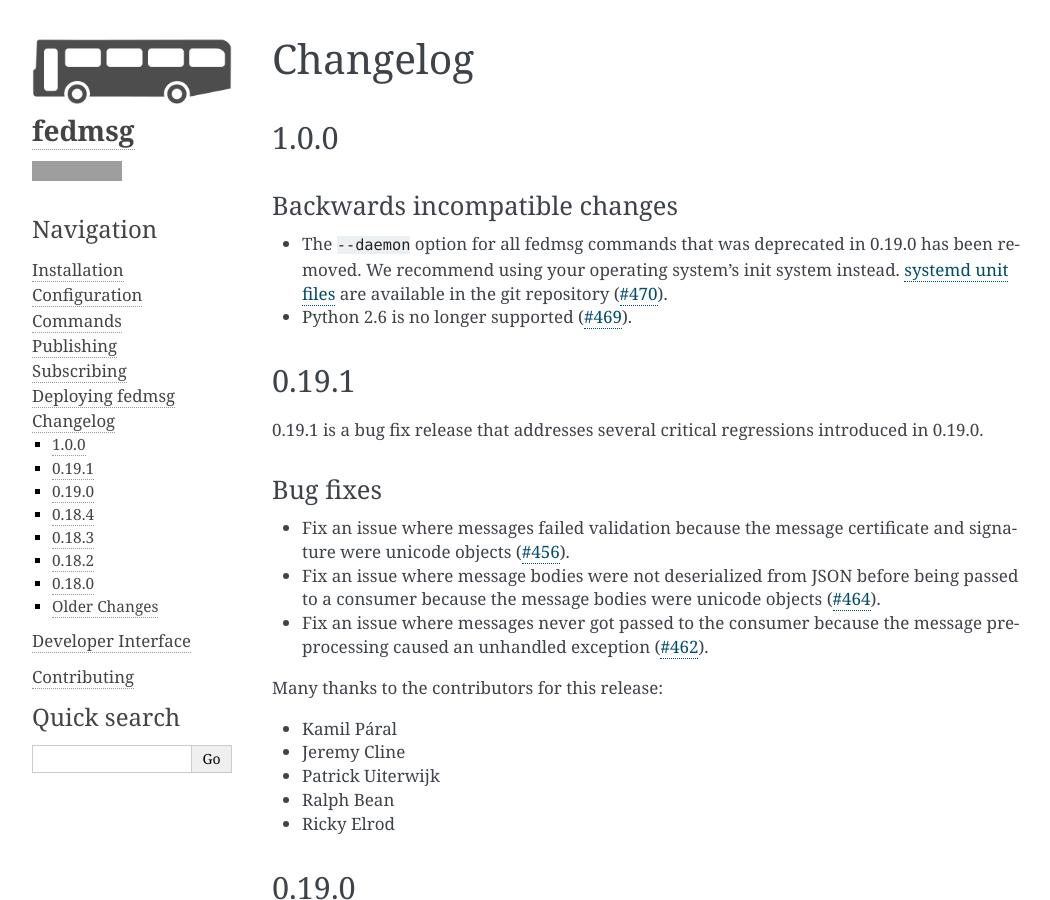
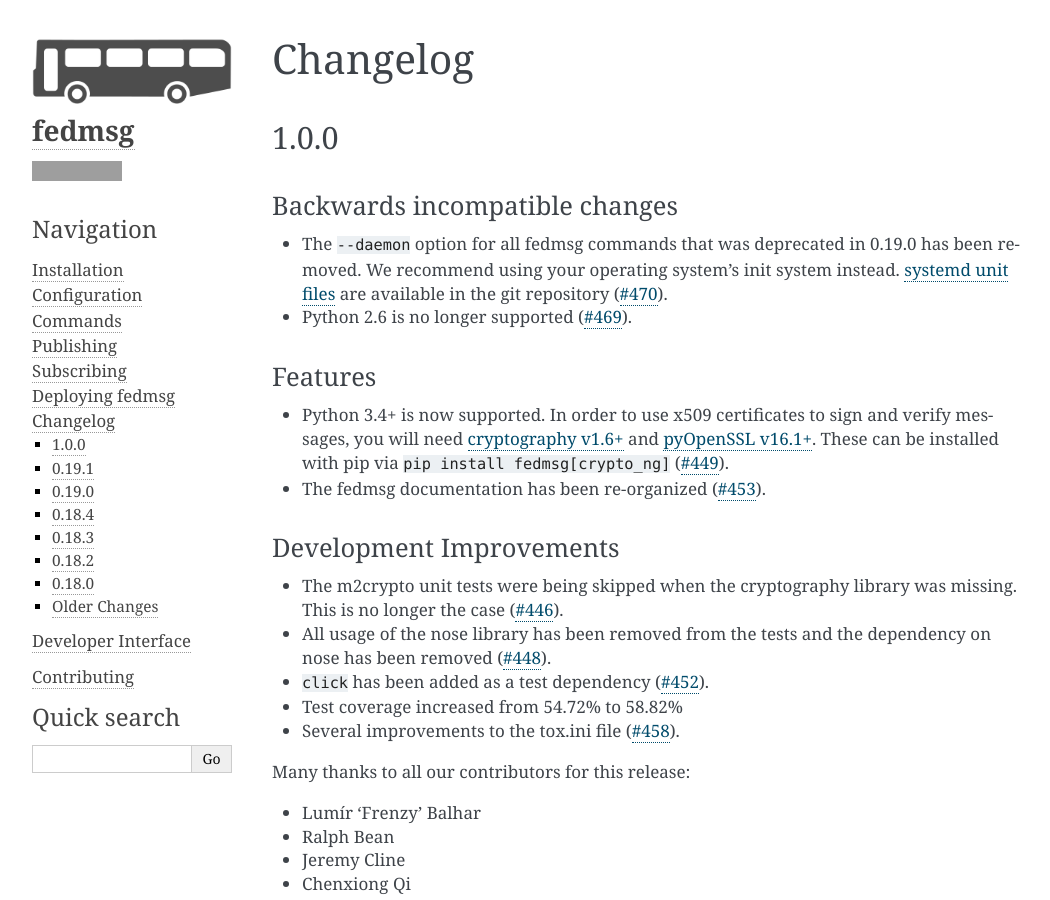
Before and after one commit to fedora-infra/fedmsg, a Sphinx documentation site: the page built from doc/changelog.rst, in a window 1280 px wide and 900 px high. Shown: the whole window, without its empty margins (98-1148 px from the left). Built offline with Sphinx 7.4.7, drawn with Linux system fonts in a browser that asks for light colours; grey boxes are pictures that could not be loaded.

Commit message:
Prepare for the 1.0.0 release
Signed-off-by: Jeremy Cline <jeremy@jcline.org>

```diff
--- a/doc/changelog.rst
+++ b/doc/changelog.rst
@@ -14,6 +14,45 @@
   are available in the git repository (`#470 <https://github.com/fedora-infra/fedmsg/pull/470>`_).
 
 * Python 2.6 is no longer supported (`#469 <https://github.com/fedora-infra/fedmsg/pull/469>`_).
+
+
+Features
+--------
+
+* Python 3.4+ is now supported. In order to use x509 certificates to sign and verify messages,
+  you will need `cryptography v1.6+ <https://cryptography.io/en/latest/>`_
+  and `pyOpenSSL v16.1+ <https://pyopenssl.org/en/stable/>`_. These can be installed with pip
+  via ``pip install fedmsg[crypto_ng]`` (`#449
+  <https://github.com/fedora-infra/fedmsg/pull/449>`_).
+
+* The fedmsg documentation has been re-organized (`#453
+  <https://github.com/fedora-infra/fedmsg/pull/453>`_).
+
+
+Development Improvements
+------------------------
+
+* The m2crypto unit tests were being skipped when the cryptography library was missing.
+  This is no longer the case
+  (`#446 <https://github.com/fedora-infra/fedmsg/pull/446>`_).
+
+* All usage of the nose library has been removed from the tests and the dependency on nose
+  has been removed (`#448 <https://github.com/fedora-infra/fedmsg/pull/448>`_).
+
+* ``click`` has been added as a test dependency (`#452
+  <https://github.com/fedora-infra/fedmsg/pull/452>`_).
+
+* Test coverage increased from 54.72% to 58.82%
+
+* Several improvements to the tox.ini file (`#458
+  <https://github.com/fedora-infra/fedmsg/pull/458>`_).
+
+Many thanks to all our contributors for this release:
+
+* Lumír 'Frenzy' Balhar
+* Ralph Bean
+* Jeremy Cline
+* Chenxiong Qi
 
 
 0.19.1
--- a/setup.py
+++ b/setup.py
@@ -105,7 +105,7 @@
 
 setup(
     name='fedmsg',
-    version='0.19.0',
+    version='1.0.0',
     description="Fedora Messaging Client API",
     long_description=long_description,
     author='Ralph Bean',
@@ -115,6 +115,7 @@
     classifiers=[  # https://pypi.python.org/pypi?%3Aaction=list_classifiers
         'Intended Audience :: Developers',
         'Intended Audience :: System Administrators',
+        'Development Status :: 5 - Production/Stable',
         'License :: OSI Approved :: GNU Lesser General Public License v2 or later (LGPLv2+)',
         'Operating System :: POSIX :: Linux',
         'Programming Language :: Python :: 2',
```
